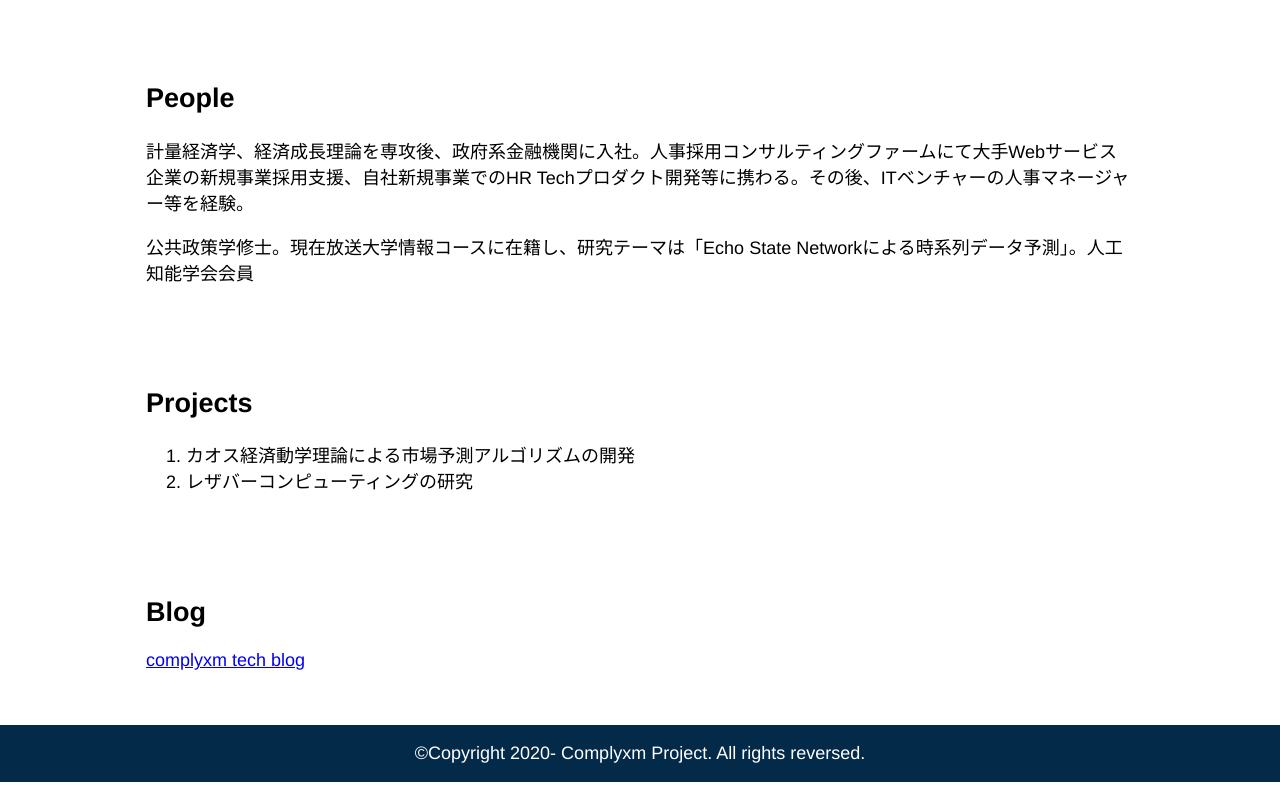
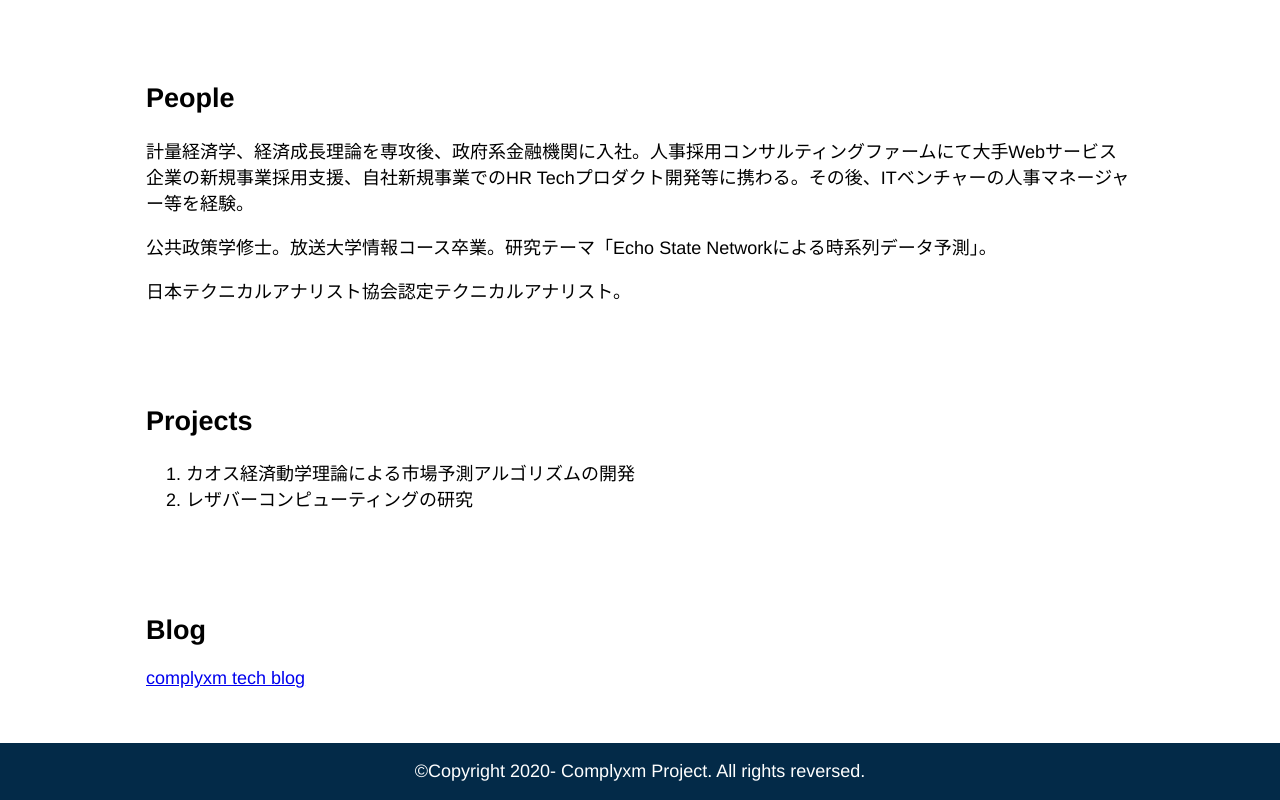
Before and after one commit to complyxm/complyxm.github.io, a plain HTML site: page index.html in a window 1280 px wide. Shown: the part 829-1629 px from the top of the page. Drawn offline with Linux system fonts and the light colour scheme.

Commit message:
Update index.html
Update self introduction.

```diff
--- a/index.html
+++ b/index.html
@@ -57,7 +57,8 @@
       <h2 class = "sectionheader">People</h2>
       <div class = "textarea">
         <p>計量経済学、経済成長理論を専攻後、政府系金融機関に入社。人事採用コンサルティングファームにて大手Webサービス企業の新規事業採用支援、自社新規事業でのHR Techプロダクト開発等に携わる。その後、ITベンチャーの人事マネージャー等を経験。</p>
-        <p>公共政策学修士。現在放送大学情報コースに在籍し、研究テーマは「Echo State Networkによる時系列データ予測」。人工知能学会会員</p>
+        <p>公共政策学修士。放送大学情報コース卒業。研究テーマ「Echo State Networkによる時系列データ予測」。</p>
+        <p>日本テクニカルアナリスト協会認定テクニカルアナリスト。</p>
       </div>
     </section>
 
```
